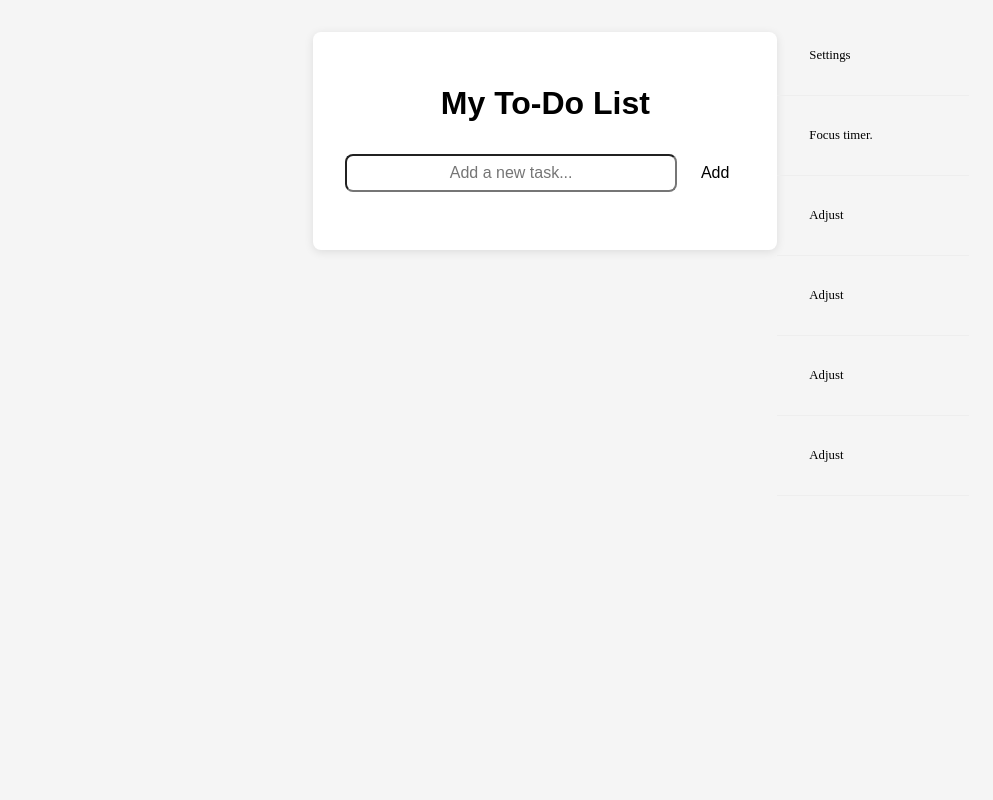
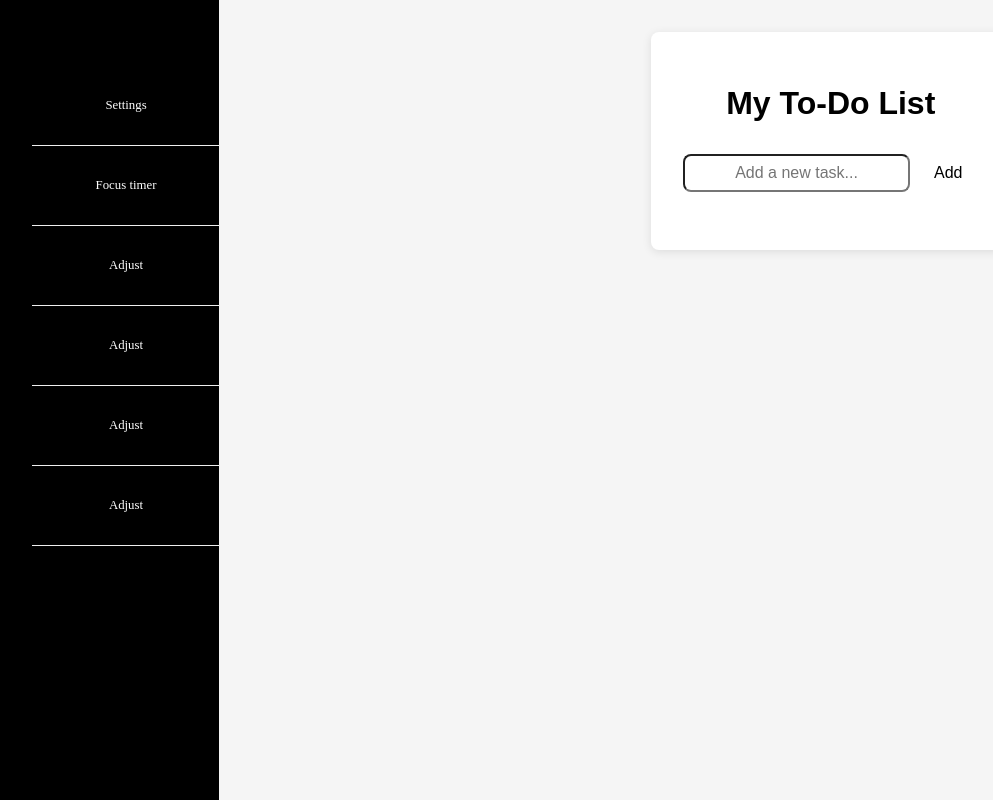
Before and after one commit to GodlyAngel1614/todo-app, a plain HTML site: page index.html in a window 1280 px wide. Shown: the whole page, without its empty margins (31-1024 px from the left). Drawn offline with Linux system fonts and the light colour scheme; a web font is replaced by a local one.

Commit message:
Added the sidebar
The sidebar css needs some work and so does the main interface, needs to be worked on and clairified because it is very janky at the moment and relies on the screen to be full screen to look correctly for the resources div which is where all the li elements live such as the priority emoji and the X button that needs to be fixed and worked on and then the "li" elements need to be made into buttons so that they are clickable and maybe need to change the font to a better font from google fonts

```diff
--- a/index.html
+++ b/index.html
@@ -13,6 +13,19 @@
   </head>
 
   <body>
+    <div class="layout">
+      <div class="side-menu-main-frame">
+        <ul>
+          <li>Settings</li>
+          <li>Focus timer</li>
+          <li>Adjust</li>
+          <li>Adjust</li>
+          <li>Adjust</li>
+          <li>Adjust</li>
+        </ul>
+      </div>
+
+      <div class="main-content">
         <div class="container">
           <h1>My To-Do List</h1>
           <div class="input-group">
@@ -21,18 +34,10 @@
           </div>
           <ul id="taskList"></ul>
         </div>
-
-    <div class="side-menu-main-frame">
-      <ul>
-        <li> Settings </li>
-        <li> Focus timer. </li>
-        <li>Adjust</li>
-        <li>Adjust</li>
-        <li>Adjust</li>
-        <li>Adjust</li>
-      </ul>
+      </div>
     </div>
 
     <script src="script.js"></script>
   </body>
+
 </html>
--- a/style.css
+++ b/style.css
@@ -2,21 +2,36 @@ body {
   font-family: Arial, Helvetica, sans-serif;
   background: #f5f5f5;
   display: flex;
-  justify-content: center;
-  align-items: flex-start;
+  flex-direction: row;
   min-height: 100vh;
   margin: 0;
+}
+
+.layout {
+  display: flex;
+  min-height: 100vh;
+  background: #f5f5f5;
+}
+
+.main-content {
+  flex: 1;
+  display: flex;
+  justify-content: center;  /* centers the container horizontally */
+  align-items: flex-start;  /* optional: change to center for vertical alignment */
+  padding: 2rem;
+  box-sizing: border-box;
 }
 
 .container {
   background: #fff;
   padding: 2rem;
-  margin-top: 2rem;
+  margin-left: 25rem;
   border-radius: 8px;
   box-shadow: 0 2px 10px rgba(0, 0, 0, 0.1);
   width: 100%;
-  max-width: 400px;
+  max-width: 500px;
 }
+
 
 h1 {
   text-align: center;
@@ -80,6 +95,22 @@ button.emoji {
   cursor: pointer;
 }
 
+.side-menu-main-frame {
+  flex: display;
+  justify-content: center;
+  justify-items: center;
+  align-items: center;
+  width: 250px;
+  background-color: black;
+  color: white;
+  padding: 50px 20px;
+  box-sizing: border-box;
+}
+
+.side-menu-main-frame ul, li {
+  text-align: center;
+}
+
 div.resource {
   display: flex;
   flex-direction: row;
@@ -91,11 +122,9 @@ div.resource {
   box-shadow: 0 2px 10px rgba(0, 0, 0, 0.1);
   width: 2%;
   max-width: 400px;
-  margin-left: 23.5rem;
+  margin-left: 30rem;
   align-content: center;
   margin-top: -2rem;
-
-  text-align: center;
 }
 
 /* Emoji content */
```
Lines whose indentation alone changed are shown as unchanged.
